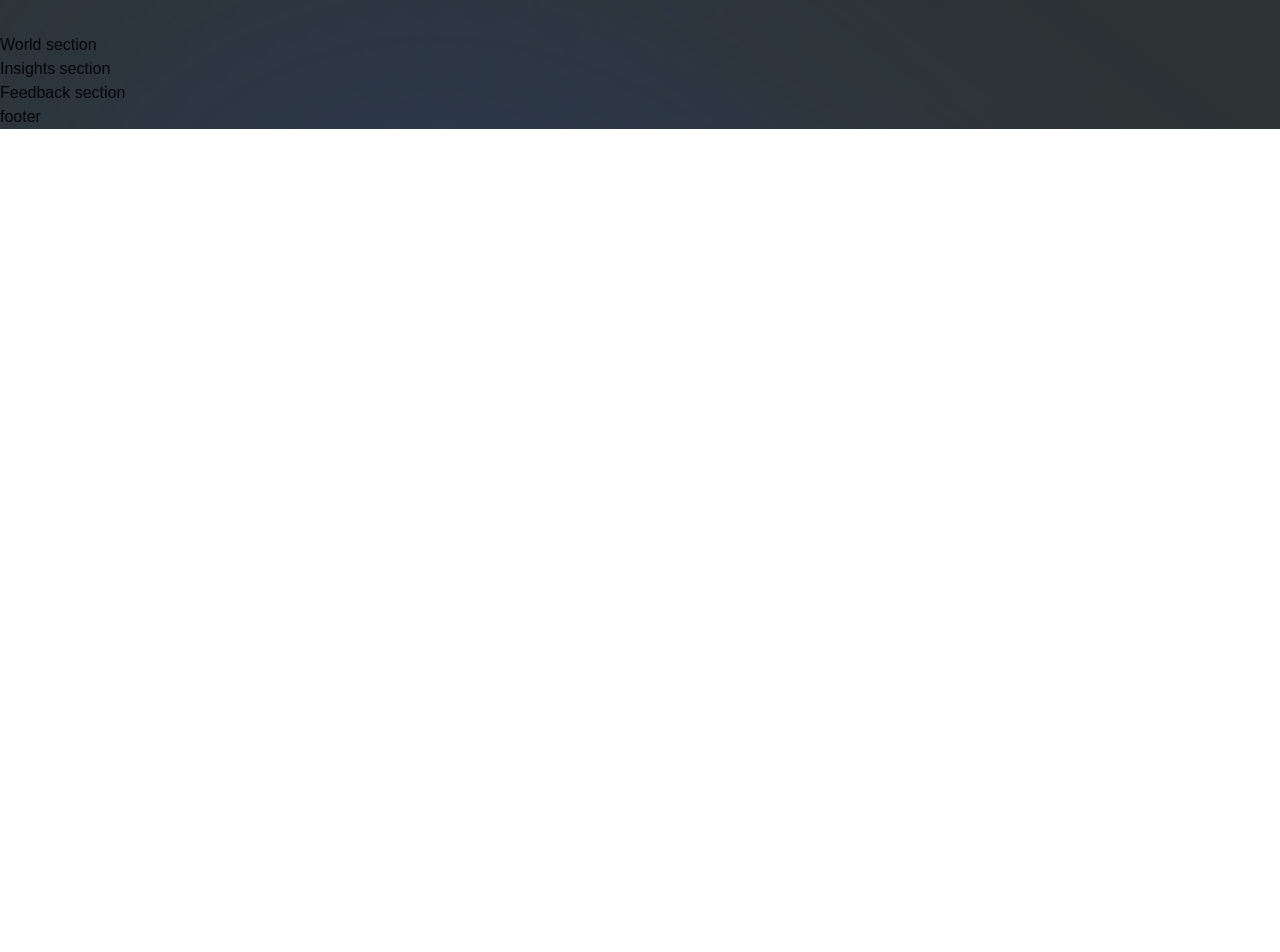
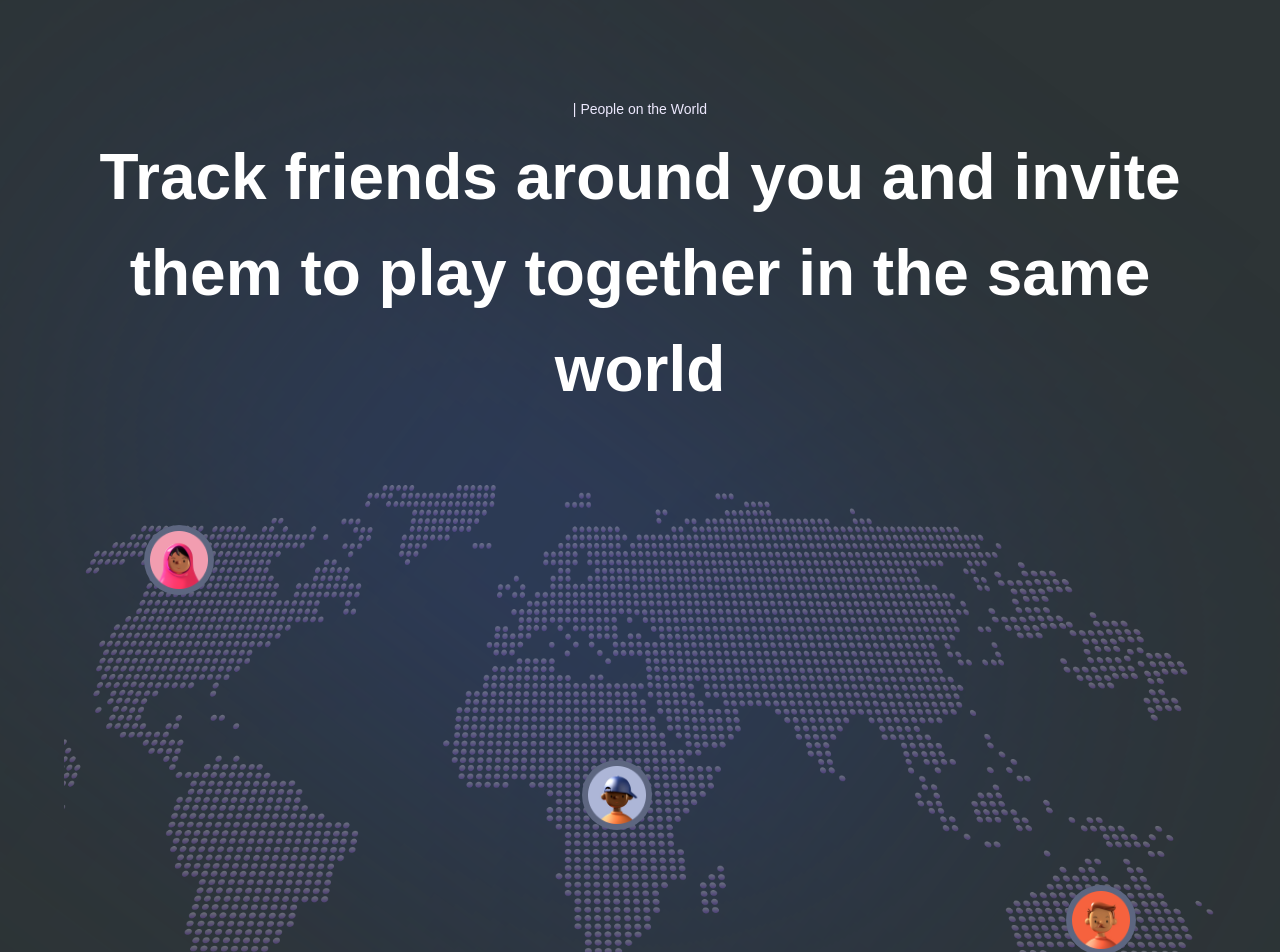
Before and after one commit to rsshonjoydas/metaverse, a Next.js app: page / in a window 1280 px wide. Shown: the part 3840-4792 px from the top of the page. Before the commit the page ends 3969 px from the top, so only its background shows below. Built offline with nearby package versions, Linux system fonts and the light colour scheme; a web font is replaced by a local one.

Commit message:
ci: world secton

```diff
--- a/sections/World.tsx
+++ b/sections/World.tsx
@@ -1,8 +1,45 @@
 'use client';
 
+import { motion } from 'framer-motion';
+
+import { TitleText, TypingText } from '../components';
+import styles from '../styles';
+import { fadeIn, staggerContainer } from '../utils/motion';
+
 const World = () => (
-  <section>
-    World section
+  <section className={`${styles.paddings} relative z-10`}>
+    <motion.div
+      variants={staggerContainer(0.1, 0.2)}
+      initial='hidden'
+      whileInView='show'
+      viewport={{ once: false, amount: 0.25 }}
+      className={`${styles.innerWidth} mx-auto flex flex-col`}
+    >
+      <TypingText title='| People on the World' textStyle='text-center' />
+      <TitleText
+        title={<>Track friends around you and invite them to play together in the same world</>}
+        textStyle='text-center'
+      />
+
+      <motion.div
+        variants={fadeIn('up', 'tween', 0.3, 1)}
+        className='relative mt-[68px] flex w-full h-[550px]'
+      >
+        <motion.img src='/map.png' alt='map' className='object-cover w-full h-full' />
+
+        <div className='absolute bottom-20 right-20 w-[70px] h-[70px] p-[6px] rounded-full bg-[#5D6680]'>
+          <motion.img src='people-01.png' alt='people' className='w-full h-full' />
+        </div>
+
+        <div className='absolute top-10 left-20 w-[70px] h-[70px] p-[6px] rounded-full bg-[#5D6680]'>
+          <motion.img src='/people-02.png' alt='people' className='w-full h-full' />
+        </div>
+
+        <div className='absolute top-1/2 left-[45%] w-[70px] h-[70px] p-[6px] rounded-full bg-[#5D6680]'>
+          <motion.img src='people-03.png' alt='people' className='w-full h-full' />
+        </div>
+      </motion.div>
+    </motion.div>
   </section>
 );
 
```
